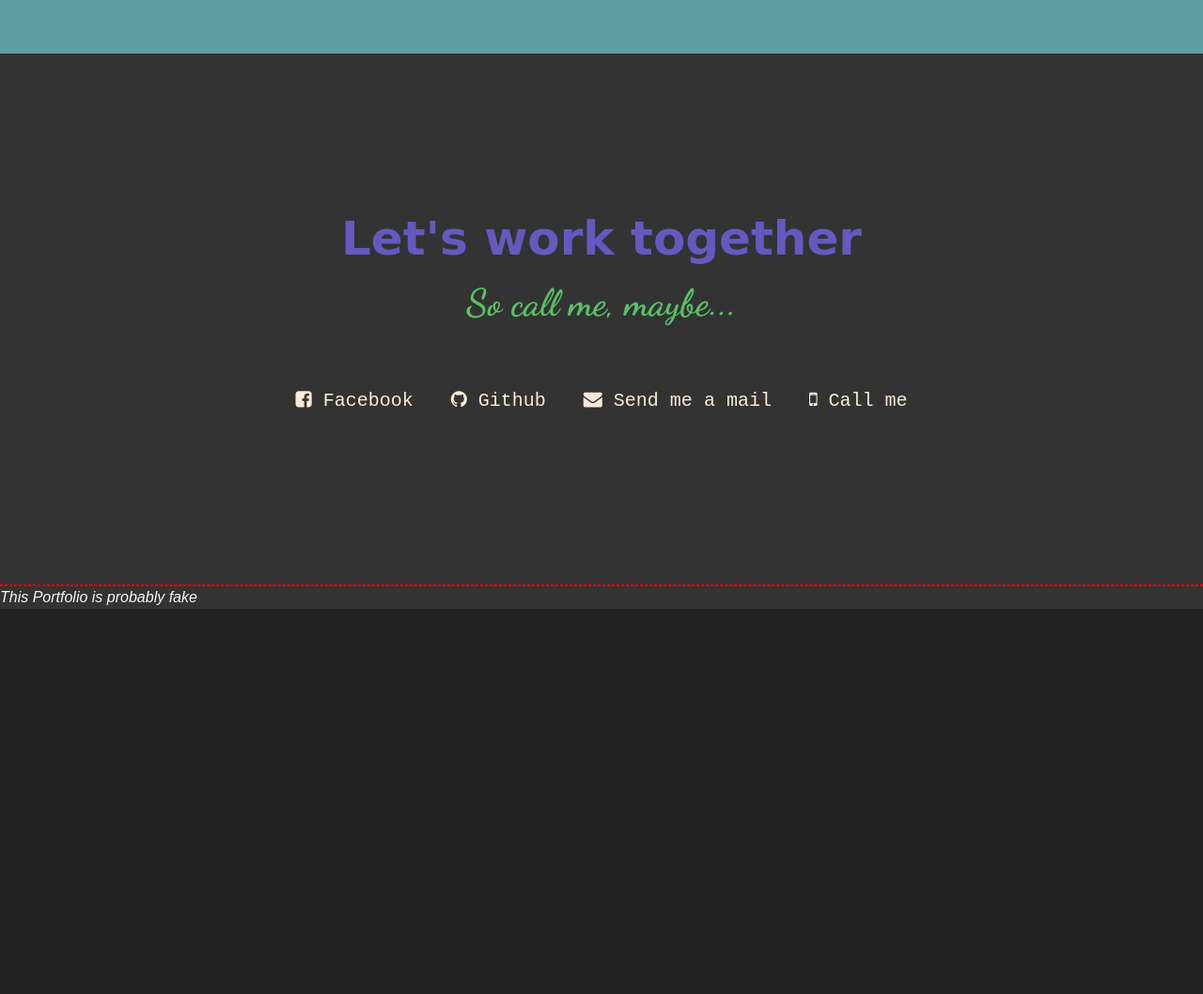
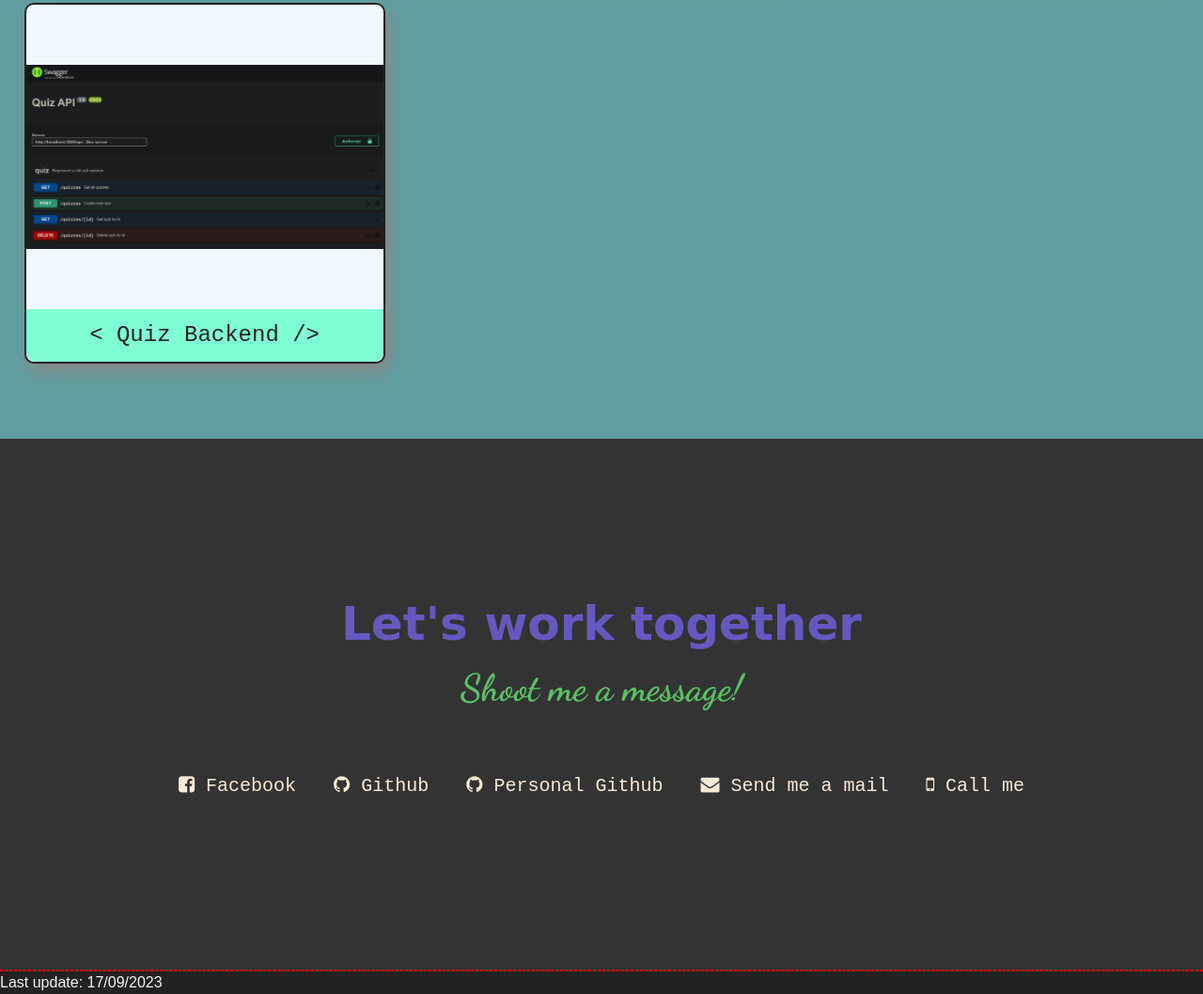
Before and after one commit to Zen341/My-Portfolio, a plain HTML site: page index.html in a window 1280 px wide. Shown: the part 1373-2431 px from the top of the page at 94% size. Before the commit the page ends 2021 px from the top, so only its background shows below. Drawn offline with Linux system fonts and the light colour scheme; a web font is replaced by a local one.

Commit message:
Update to real portfolio

```diff
--- a/index.html
+++ b/index.html
@@ -69,18 +69,29 @@
             <span>/&gt;</span>
           </p>
         </a>
+        <a href="https://github.com/MasterPi-2124/CNWeb30-Backend" target="_blank" class="project-tile">
+          <img src="images/Web capture_17-9-2023_15122_localhost.jpeg" alt="">
+          <p>
+            <span>&lt;</span>
+             Quiz Backend
+            <span>/&gt;</span>
+          </p>
+        </a>
       </article>
       <article id="contacts">
         <div class="contacts-header">
           <h1>Let's work together</h1>
-          <h2>So call me, maybe...</h2>
+          <h2>Shoot me a message!</h2>
         </div>
         <div class="contacts-container">
           <a href="https://www.facebook.com/profile.php?id=100023897422910" target="_blank">
             <i class="fa fa-facebook-square"></i> Facebook
           </a>
+          <a href="https://github.com/nghiatm341" target="_blank" id="profile-link">
+            <i class="fa fa-github"></i> Github
+          </a>
           <a href="https://github.com/Zen341" target="_blank" id="profile-link">
-            <i class="fa fa-github"></i> Github
+            <i class="fa fa-github"></i> Personal Github
           </a>
           <a href="mailto:nghia.tm341@gmail.com">
             <i class="fa fa-envelope"></i> Send me a mail
@@ -90,10 +101,12 @@
           </a>
         </div>
         <hr>
-        <p>This Portfolio is probably fake</p>
+
       </article>
     </main>
-    <footer></footer>
+    <footer>
+      <p>Last update: 17/09/2023</p>
+    </footer>
     <!-- <script src="" async defer></script> -->
   </body>
 </html>
```
Also changed, not shown: images/Web capture_17-9-2023_15122_localhost.jpeg (added).
